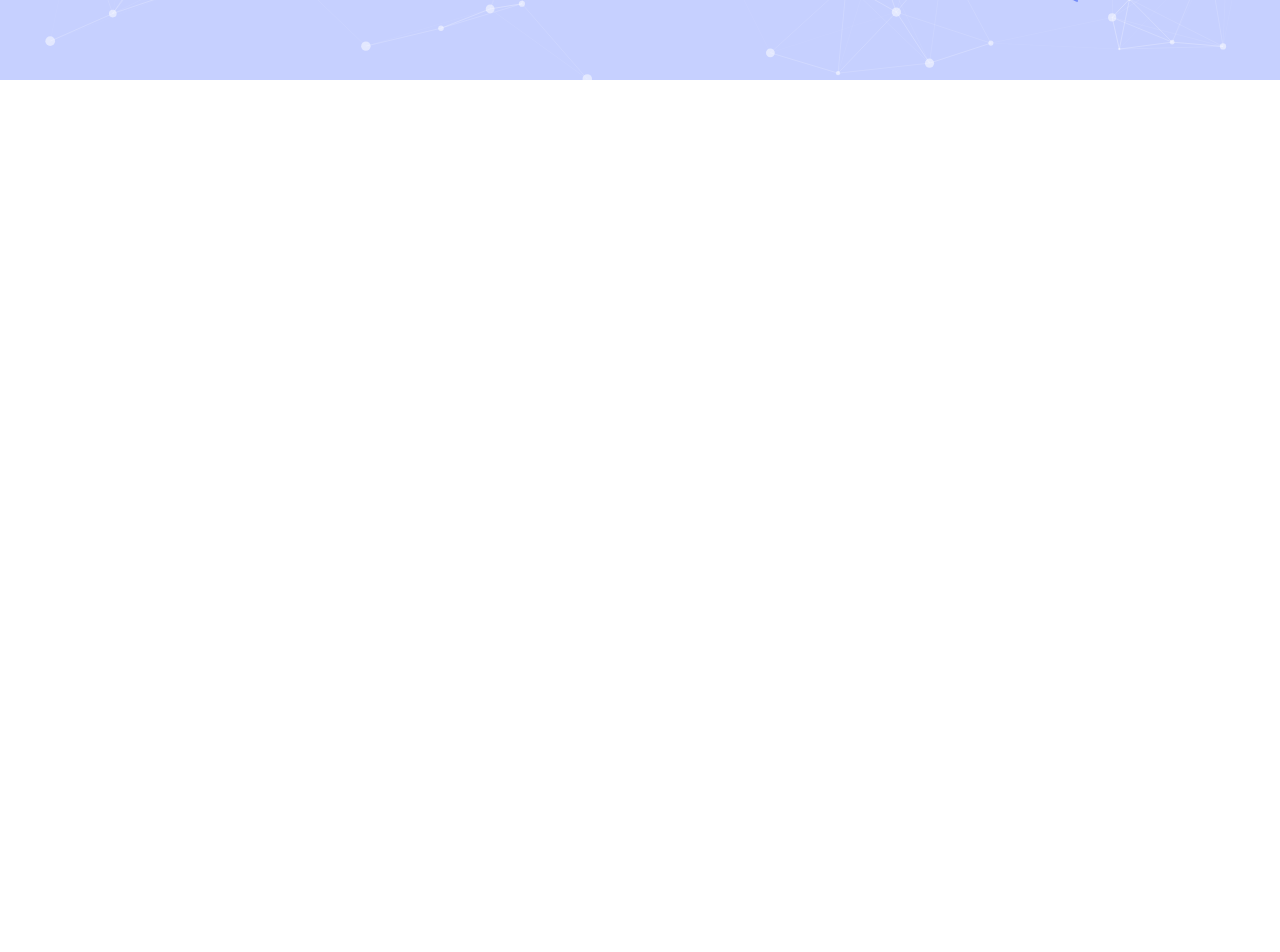
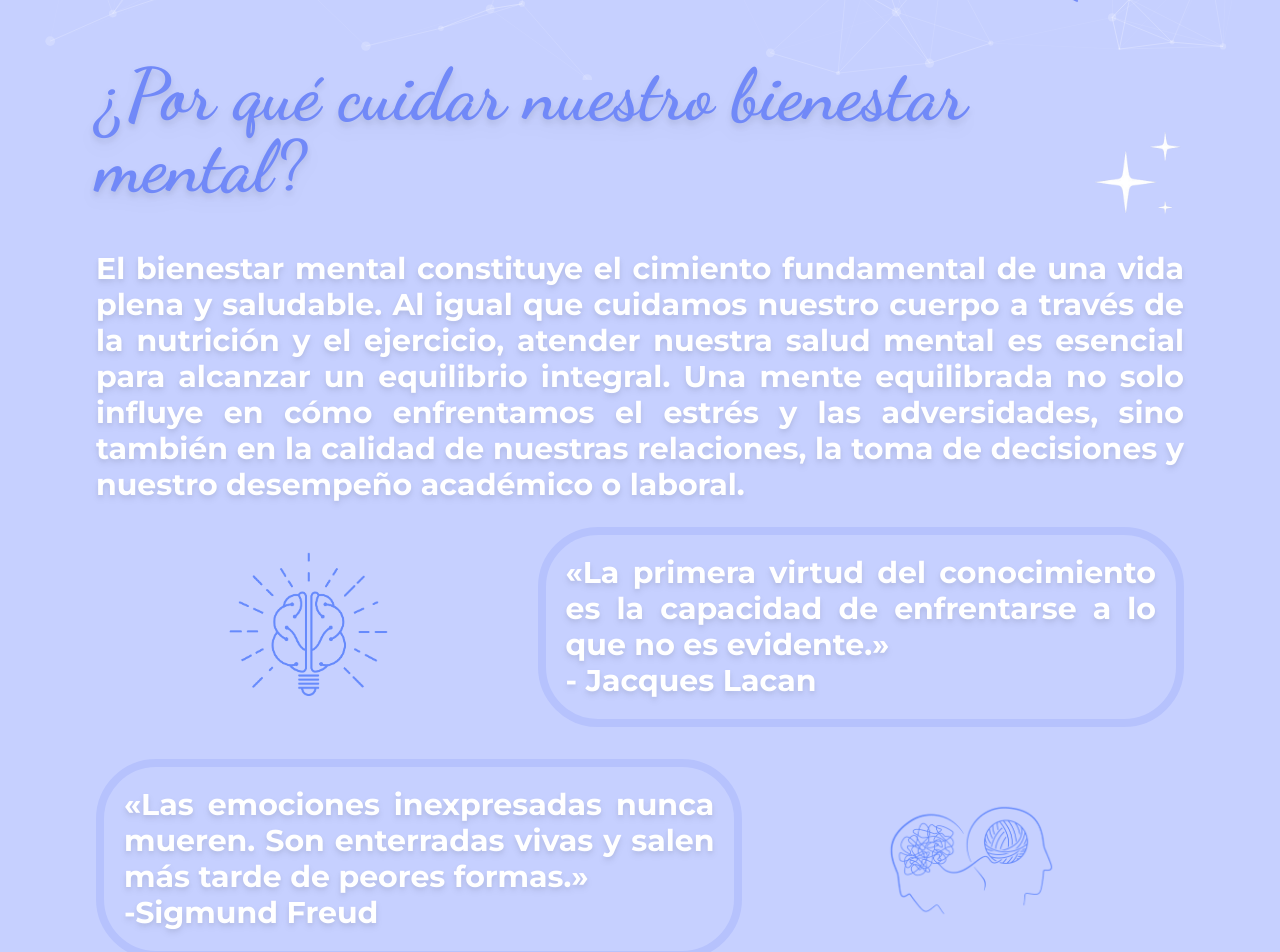
Before and after one commit to Kelocoes/gofran-webpage, a React (Create React App) app: page / in a window 1280 px wide. Shown: the part 720-1672 px from the top of the page. Before the commit the page ends 800 px from the top, so only its background shows below. Built offline with nearby package versions, Linux system fonts and the light colour scheme.

Commit message:
Addign second post on landing

```diff
--- a/src/components/Header/Header.tsx
+++ b/src/components/Header/Header.tsx
@@ -4,7 +4,7 @@ import logo from "../../assets/images/logo.png";
 
 export default function Header(): JSX.Element {
     return (
-        <div className="flex items-center justify-center pt-2 z-10">
+        <div className="flex items-center justify-center pt-2 z-10 mx-10">
             <ul className="menu menu-horizontal rounded-box bg-white text-black lg:w-max items-center shadow-lg py-1">
                 <li><img src={logo} alt="Logo Psic Gofran" className="w-auto h-14 p-0 mr-2"/></li>
                 <li><a className="font-body font-semibold text-lg">Inicio</a></li>
--- a/src/components/Landing/CustomParticles.tsx
+++ b/src/components/Landing/CustomParticles.tsx
@@ -34,7 +34,7 @@ export default function CustomParticles(): JSX.Element {
                             value: 75,
                         },
                         opacity: {
-                            value: 0.5,
+                            value: 0.2,
                         },
                         shape: {
                             type: "circle",
--- a/src/components/Landing/Landing.tsx
+++ b/src/components/Landing/Landing.tsx
@@ -1,12 +1,14 @@
 import React from "react";
+import Header from "../Header/Header";
 import MainPost from "./MainPost";
-import Header from "../Header/Header";
+import QuestionMentalHealth from "./QuestionMentalHealth";
 
 export default function Landing(): JSX.Element {
     return (
         <div className="flex flex-col items-center">
             <Header />
             <MainPost />
+            <QuestionMentalHealth />
         </div>
     );
 }
--- /dev/null
+++ b/src/components/Landing/QuestionMentalHealth.tsx
@@ -0,0 +1,48 @@
+import React from "react";
+import brain from "../../assets/images/brain.png";
+import stars from "../../assets/images/stars.png";
+import brain2 from "../../assets/images/brain 2.png";
+
+export default function QuestionMentalHealth(): JSX.Element {
+    return (
+        <div className="w-[85%] my-6 relative z-10">
+            <div className="flex flex-row items-end space-x-5">
+                <h1 className="font-title text-7xl text-neutral font-bold mb-4 drop-shadow-lg text-left">
+                    ¿Por qué cuidar nuestro bienestar mental?
+                </h1>
+                <img src={stars} alt="Stars" className="w-1/12" />
+            </div>
+            <div className="grid grid-cols-5 gap-4 items-center">
+                <h2 className="font-body font-bold text-white text-3xl text-justify mt-8 drop-shadow-md col-span-5">
+                    El bienestar mental constituye el cimiento fundamental de una vida plena y saludable. Al igual
+                    que cuidamos nuestro cuerpo a través de la nutrición y el ejercicio, atender nuestra salud
+                    mental es esencial para alcanzar un equilibrio integral. Una mente equilibrada no solo influye
+                    en cómo enfrentamos el estrés y las adversidades, sino también en la calidad de nuestras
+                    relaciones, la toma de decisiones y nuestro desempeño académico o laboral.
+                </h2>
+                <div className="col-span-2 flex justify-center items-center">
+                    <img src={brain} alt="Brain" className=" w-2/5 h-2/3" />
+                </div>
+                <div className="flex ml-auto my-2 border-[#B6C2FD] border-8 rounded-[60px] p-5 col-span-3">
+                    <h2 className="font-body font-bold text-white text-3xl text-justify drop-shadow-md">
+                        «La primera virtud del conocimiento es la capacidad de
+                        enfrentarse a lo que no es evidente.» <br />
+                        - Jacques Lacan
+                    </h2>
+                </div>
+                <div className="my-2 border-[#B6C2FD] border-8 rounded-[60px] p-5 col-span-3">
+                    <h2 className="font-body font-bold text-white text-3xl text-justify drop-shadow-md">
+                        «Las emociones inexpresadas nunca mueren.
+                        Son enterradas vivas y salen más tarde de peores formas.» <br />
+                        -Sigmund Freud
+                    </h2>
+                </div>
+                <div className="col-span-2 flex justify-center">
+                    <img src={brain2} alt="brain2" className="w-2/5" />
+                </div>
+            </div>
+
+
+        </div>
+    );
+}
```
Also changed, not shown: src/assets/images/brain 2.png (added), src/assets/images/brain.png (added).
